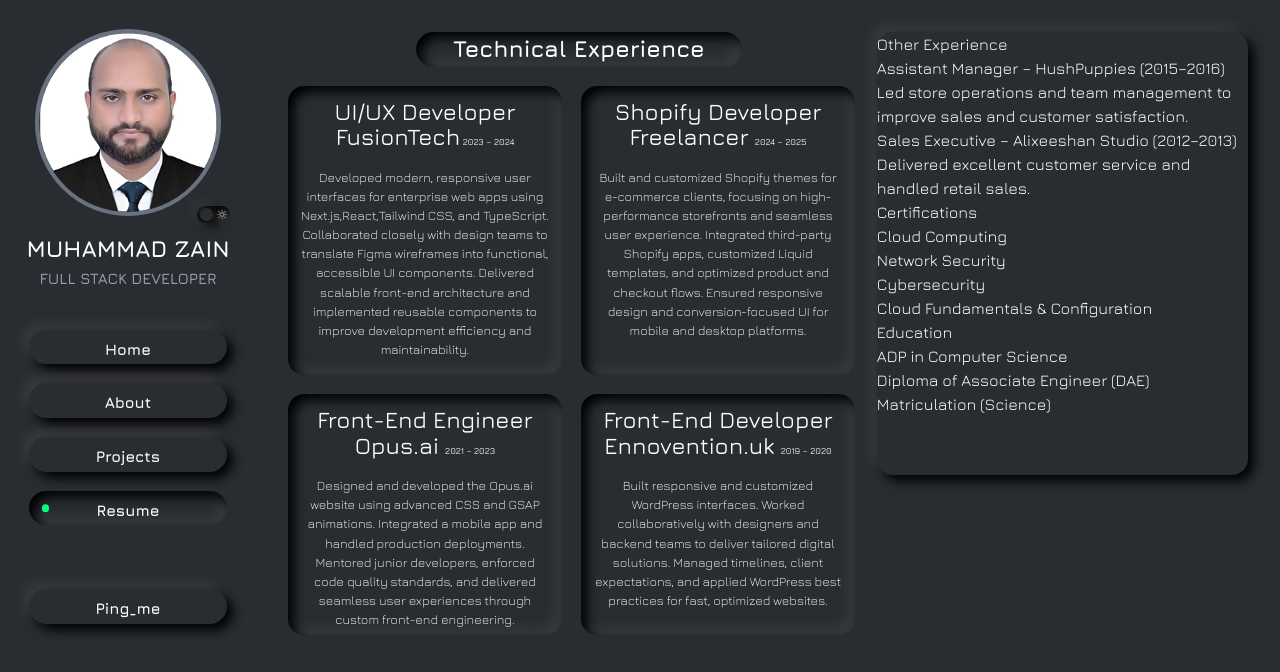
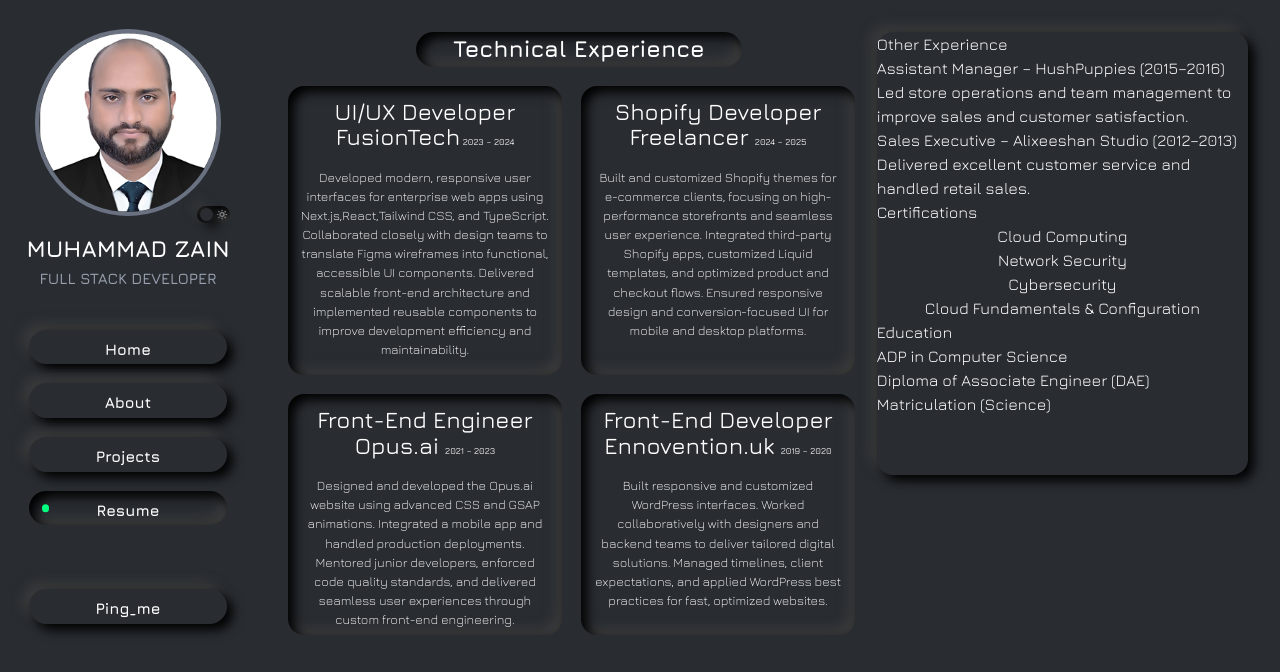
Before and after one commit to Zain887/zain, a Next.js app: page /resume in a window 1280 px wide. Shown: the top 672 px of the page. Built offline with nearby package versions, Linux system fonts and the light colour scheme.

Commit message:
add toml file

```diff
--- a/src/app/resume/page.tsx
+++ b/src/app/resume/page.tsx
@@ -62,7 +62,7 @@
               <p>Assistant Manager – HushPuppies (2015–2016) Led store operations and team management to improve sales and customer satisfaction.</p>
               <p>Sales Executive – Alixeeshan Studio (2012–2013) Delivered excellent customer service and handled retail sales.</p>
               <h1>Certifications</h1>
-              <ul>
+              <ul className='text-center'>
                 <li>Cloud Computing</li>
                 <li>Network Security</li>
                 <li>Cybersecurity</li>
```
